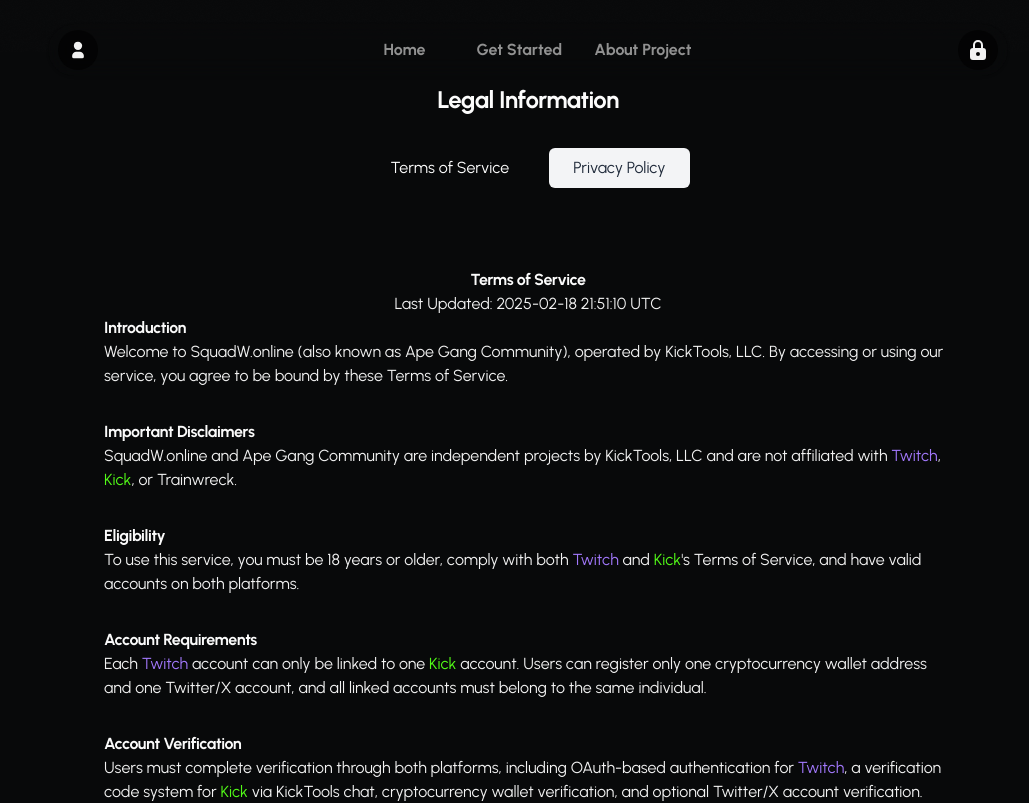
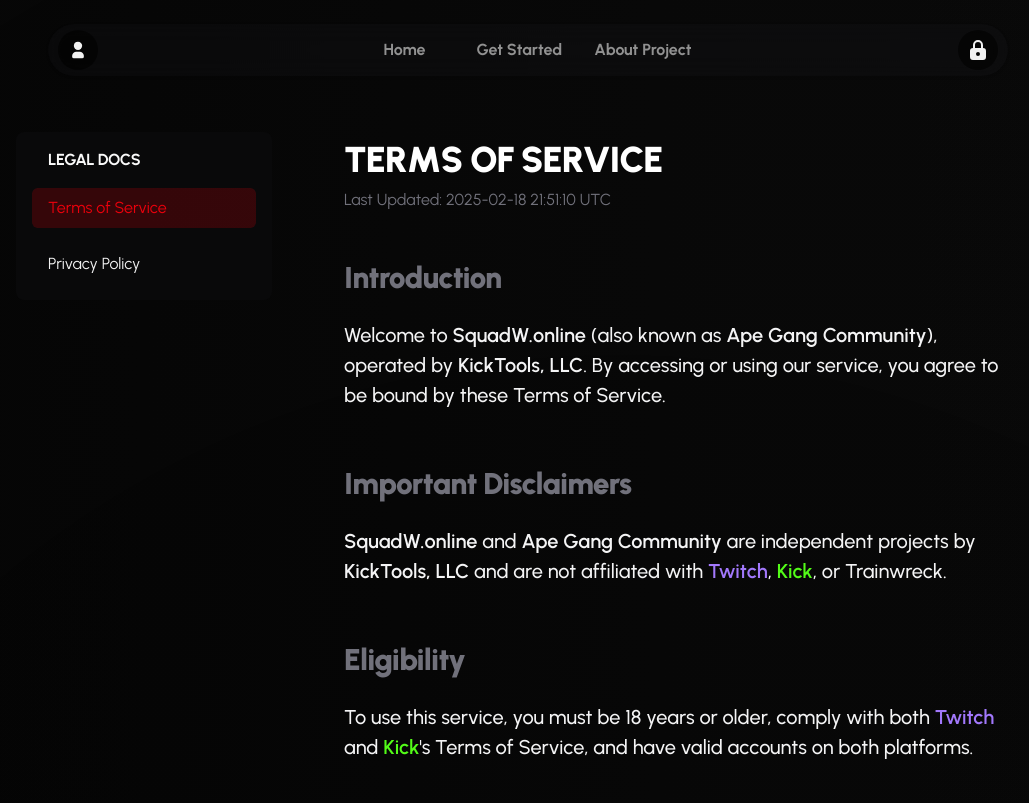
Before and after one commit to KickTools/ape, a Next.js app: page /legal in a window 1280 px wide. Shown: the top 803 px of the page, without its empty margins (112-1141 px from the left). Built offline with nearby package versions, Linux system fonts and the light colour scheme; no server answers.

Commit message:
Fixed Legal Pages  and Main Id for Fetching Data

```diff
--- a/src/app/(user)/user/settings/page.jsx
+++ b/src/app/(user)/user/settings/page.jsx
@@ -14,6 +14,9 @@
   const { user, kickProfile, twitchProfile, signedIn } = useAuth();
   const [activeSetting, setActiveSetting] = useState("Account");
 
+  const mainUserId = twitchProfile?.user_id;
+  const userWithMainId = { ...user, mainUserId }; // Merge mainUserId into user object
+
   const userPFP = user?.profileImage || "/images/default-avatar.png";
 
   const settingsOptions = [
@@ -28,17 +31,17 @@
   const renderSettingsContent = () => {
     switch (activeSetting) {
       case "Account":
-        return <AccountSettings user={user} kickProfile={kickProfile} twitchProfile={twitchProfile} />;
+        return <AccountSettings user={userWithMainId} kickProfile={kickProfile} twitchProfile={twitchProfile} />;
       case "Connections":
-        return <ConnectionsSettings user={user} />;
+        return <ConnectionsSettings user={userWithMainId} />;
       case "Preferences":
-        return <PreferencesSettings user={user} />;
+        return <PreferencesSettings user={userWithMainId} />;
       case "Giveaway":
-        return <GiveawaySettings user={user} />;
+        return <GiveawaySettings user={userWithMainId} />;
       case "Notifications":
-        return <NotificationsSettings user={user} />;
+        return <NotificationsSettings user={userWithMainId} />;
       default:
-        return <AccountSettings user={user} />;
+        return <AccountSettings user={userWithMainId} />;
     }
   };
 
--- a/src/app/legal/layout.jsx
+++ b/src/app/legal/layout.jsx
@@ -1,14 +1,15 @@
 // app/(legal)/legal/layout.js
-import Header from '@/components/layout/Header';
-import Footer from '@/components/layout/Footer';
-import JumpToTop from '@/components/elements/jumpToTop.jsx';
+import Header from "@/components/layout/Header";
+import Footer from "@/components/layout/Footer";
+import JumpToTop from "@/components/elements/jumpToTop.jsx";
+import "../styles/legal.css";
 
 export default function LegalLayout({ children }) {
   return (
     <div>
-        <div className="gradientOverlay"></div>
       <div className="min-h-screen flex flex-col relative z-0">
         <Header />
+
         <main className="grow">
             {children}
         </main>
@@ -16,6 +17,5 @@
         <Footer />
       </div>
     </div>
-
   );
 }
--- a/src/app/legal/page.jsx
+++ b/src/app/legal/page.jsx
@@ -19,37 +19,43 @@
   }, [searchParams]);
 
   return (
-    <div className="w-full min-h-screen bg-background">
-      <div className="container mx-auto px-4 py-8">
-        <h1 className="text-2xl font-bold text-center mb-8">Legal Information</h1>
-
-        <div className="flex flex-wrap justify-center gap-4 mb-8">
+    <div className="w-full min-h-screen flex justify-center px-4 py-8 md:py-16">
+      <div className="max-w-5xl w-full flex flex-col sm:flex-row gap-8">
+        {/* Sidebar for navigation */}
+        <div className="sm:w-64 bg-background-400/80 rounded-lg p-4 mt-4 mb-auto sticky top-32">
+          <h2 className="text-md uppercase font-bold mb-4 px-4">Legal Docs</h2>
+          <div className="flex sm:flex-col gap-2 sm:gap-4">
             <button
               onClick={() => setActiveTab("tos")}
-            className={`px-6 py-2 rounded-md transition-all ${
+              className={`w-full px-4 py-2 rounded-md transition-all text-left cursor-pointer ${
                 activeTab === "tos"
-                ? "bg-primary-600 text-white"
-                : "bg-gray-100 hover:bg-gray-200 text-gray-800"
+                  ? "bg-apeRed/20 text-apeRed"
+                  : "bg-transparent text-foreground hover:bg-apeRed/20 hover:text-apeRed"
               }`}
             >
               Terms of Service
             </button>
             <button
               onClick={() => setActiveTab("privacy")}
-            className={`px-6 py-2 rounded-md transition-all ${
+              className={`w-full px-4 py-2 rounded-md transition-all text-left cursor-pointer ${
                 activeTab === "privacy"
-                ? "bg-primary-600 text-white"
-                : "bg-gray-100 hover:bg-gray-200 text-gray-800"
+                  ? "bg-apeRed/20 text-apeRed"
+                  : "bg-transparent text-foreground hover:bg-apeRed/20 hover:text-apeRed"
               }`}
             >
               Privacy Policy
             </button>
           </div>
+        </div>
 
+        {/* Main content area */}
+        <div className="flex-1 p-6 rounded-lg">
           {activeTab === "tos" ? <TermsOfService /> : <PrivacyPolicy />}
         </div>
       </div>
+    </div>
   );
+
 }
 
 export default function LegalPage() {
--- a/src/app/legal/privacy.jsx
+++ b/src/app/legal/privacy.jsx
@@ -1,7 +1,7 @@
 // src/app/legal/privacy.mjs
 export default function PrivacyPolicy() {
     return (
-        <section className="flex flex-col items-center justify-center py-12 px-6 max-w-4xl mx-auto">
+        <section className="flex flex-col items-center justify-center px-4 max-w-4xl mx-auto">
             <h1 className="page-title">Privacy Policy</h1>
             <p className="page-timestamp">
                 Last Updated: 2025-02-18 21:51:10 UTC
--- a/src/app/legal/tos.jsx
+++ b/src/app/legal/tos.jsx
@@ -1,7 +1,7 @@
 // src/app/legal/tos.mjs
 export default function TermsOfService() {
     return (
-        <section className="flex flex-col items-center justify-center py-12 px-6 max-w-4xl mx-auto">
+        <section className="flex flex-col items-center justify-center px-4 max-w-4xl mx-auto">
             <h1 className="page-title">Terms of Service</h1>
             <p className="page-timestamp">
                 Last Updated: 2025-02-18 21:51:10 UTC
--- a/src/app/styles/index.css
+++ b/src/app/styles/index.css
@@ -159,7 +159,7 @@
 
   /* Main Header - Single Pill-Shaped Element */
   .apeHeader {
-    @apply sticky top-6 z-10 bg-background-400/20 border-2 border-transparent hover:border-background-300/50 backdrop-blur-md shadow-sm hover:shadow-lg hover:shadow-foreground-500/5 rounded-full w-3/4 xl:max-w-5xl mx-auto py-1 px-2 cursor-pointer transition-transform;
+    @apply sticky top-6 z-10 bg-background-300/5 border-2 border-transparent hover:border-background-300/50 backdrop-blur-md shadow-sm hover:shadow-lg hover:shadow-foreground-500/5 rounded-full w-3/4 xl:max-w-5xl mx-auto py-1 px-2 cursor-pointer transition-transform;
   }
 
   /* Container - Flex layout for logo, search, and auth */
--- /dev/null
+++ b/src/app/styles/legal.css
@@ -0,0 +1,57 @@
+/* Legal page styles */
+
+@import "../globals.css";
+
+body {
+  @apply bg-background;
+  background-image:
+  radial-gradient(circle at 84% 82%, rgba(0, 0, 0, 0.15) 0%, rgba(0, 0, 0, 0.15) 21%, transparent 21%, transparent 100%),
+  radial-gradient(circle at 75% 56%, rgba(0, 0, 0, 0.15) 0%, rgba(0, 0, 0, 0.15) 30%, transparent 30%, transparent 100%),
+  radial-gradient(circle at 74% 53%, rgba(0, 0, 0, 0.15) 0%, rgba(0, 0, 0, 0.15) 95%, transparent 95%, transparent 100%),
+  radial-gradient(circle at 86% 43%, rgba(0, 0, 0, 0.15) 0%, rgba(0, 0, 0, 0.15) 83%, transparent 83%, transparent 100%),
+  radial-gradient(circle at 64% 88%, rgba(0, 0, 0, 0.15) 0%, rgba(0, 0, 0, 0.15) 2%, transparent 2%, transparent 100%),
+  radial-gradient(circle at 73% 77%, rgba(0, 0, 0, 0.15) 0%, rgba(0, 0, 0, 0.15) 18%, transparent 18%, transparent 100%),
+  radial-gradient(circle at 57% 51%, rgba(0, 0, 0, 0.15) 0%, rgba(0, 0, 0, 0.15) 64%, transparent 64%, transparent 100%),
+  radial-gradient(circle at 40% 84%, rgba(0, 0, 0, 0.15) 0%, rgba(0, 0, 0, 0.15) 14%, transparent 14%, transparent 100%),
+  linear-gradient(90deg, rgb(7, 7, 7), rgb(12, 12, 12));
+}
+
+@layer components {
+
+  /* Common page styles */
+  .page-title {
+    @apply text-4xl font-black mb-2 mr-auto text-white uppercase;
+  }
+
+  .page-timestamp {
+    @apply text-base text-zinc-500 mb-12 mr-auto;
+  }
+
+  .warning-box {
+    @apply bg-background/20 p-6 rounded-lg;
+  }
+
+  .section-privacy,
+  .section-tos {
+    @apply space-y-6 pb-6;
+  }
+
+  .section-privacy h2,
+  .section-tos h2 {
+    @apply text-3xl font-black text-zinc-500;
+  }
+
+  .section-privacy p,
+  .section-tos p {
+    @apply text-zinc-100 text-xl font-medium leading-normal;
+  }
+
+  .section-privacy ul,
+  .section-tos ul {
+    @apply list-none pl-6 space-y-2;
+  }
+
+  .accent {
+    @apply font-semibold;
+  }
+}
--- a/src/components/settings/GiveawaySettings.jsx
+++ b/src/components/settings/GiveawaySettings.jsx
@@ -21,7 +21,7 @@
   const [hasChanges, setHasChanges] = useState(false);
   const toast = useToast();
 
-  const userID = user?.id;
+  const userID = user?.mainUserId || user?.id;
   const platform = user?.platform;
 
   // Fetch existing form data when component mounts
--- a/src/components/settings/NotificationsSettings.jsx
+++ b/src/components/settings/NotificationsSettings.jsx
@@ -15,7 +15,7 @@
   const [hasChanges, setHasChanges] = useState(false);
   const toast = useToast();
 
-  const userID = user?.id;
+  const userID = user?.mainUserId || user?.id;
   const platform = user?.platform;
 
   useEffect(() => {
--- a/src/components/settings/PreferencesSettings.jsx
+++ b/src/components/settings/PreferencesSettings.jsx
@@ -13,7 +13,7 @@
   const [hasChanges, setHasChanges] = useState(false);
   const toast = useToast();
 
-  const userID = user?.id;
+  const userID = user?.mainUserId || user?.id;
   const platform = user?.platform;
 
   // Fetch existing form data when component mounts
```
Also changed, not shown: src/app/(main)/about/page.jsx (+5 -5 lines). Lines whose indentation alone changed are shown as unchanged.
